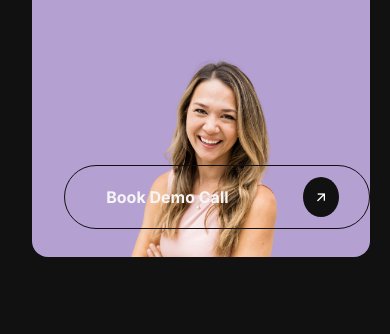
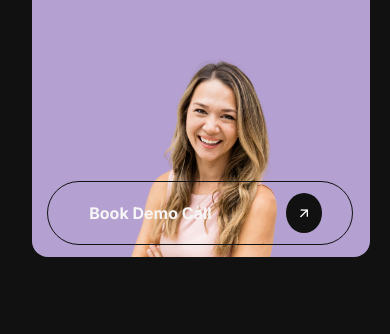
Before and after one commit to parthchilwerwar/gdgc_task_round_frontend, a plain HTML site: page index.html in a window 390 px wide. Shown: the part 480-814 px from the top of the page. Drawn offline with nearby package versions, Linux system fonts and the light colour scheme.

Commit message:
moved some elements

```diff
--- a/styles.css
+++ b/styles.css
@@ -649,6 +649,15 @@ h1 span{
         font-size: 2.5rem;
     }
 
+    .demo-call{
+        position: relative;
+        top: 11rem;
+       left: 1px;
+        left: -1px;
+
+
+    }
+
 
     .demo-call .arrow-btn{
         left: 30%;
```
Also changed, not shown: index.html (line endings or trailing spaces), script.js (line endings or trailing spaces).
